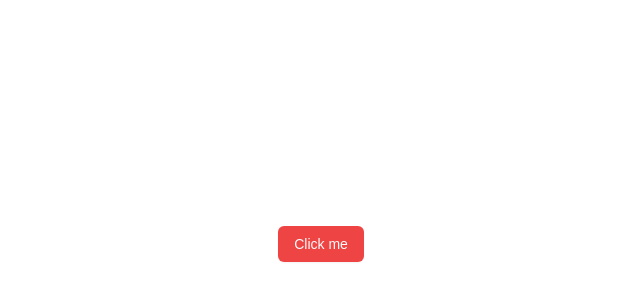
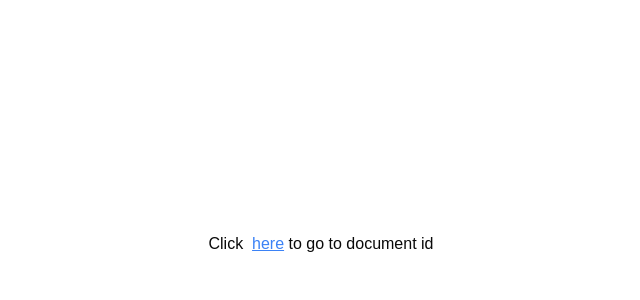
Before and after one commit to Seabass2333/my-doc, a Next.js app: page / in a window 1280 px wide. Shown: the part 156-456 px from the top of the page, without its empty margins (319-959 px from the left). Built offline with nearby package versions, Linux system fonts and the light colour scheme.

Commit message:
feat：add documents folder

```diff
--- /dev/null
+++ b/src/app/documents/[documentId]/page.tsx
@@ -0,0 +1,11 @@
+interface DocumentPageProps {
+  params: Promise<{ documentId: string }>
+}
+
+const DocumentPage = async ({ params }: DocumentPageProps) => {
+  const { documentId } = await params
+
+  return <div>DocumentPage ID: {documentId}</div>
+}
+
+export default DocumentPage
--- /dev/null
+++ b/src/app/documents/layout.tsx
@@ -0,0 +1,9 @@
+interface DocumentsLayoutProps {
+  children: React.ReactNode
+}
+
+const DocumentsLayout = ({ children }: DocumentsLayoutProps) => {
+  return <div>{children}</div>
+}
+
+export default DocumentsLayout
--- /dev/null
+++ b/src/app/documents/page.tsx
@@ -0,0 +1,5 @@
+const DocumentsPage = () => {
+  return <div>DocumentsPage</div>
+}
+
+export default DocumentsPage
--- a/src/app/page.tsx
+++ b/src/app/page.tsx
@@ -1,9 +1,16 @@
-import { Button } from '@/components/ui/button'
+import Link from 'next/link'
 
 export default function Home() {
   return (
-    <main className='flex min-h-screen flex-col items-center justify-center p-24'>
-      <Button variant='destructive'>Click me</Button>
+    <main className='flex min-h-screen items-center justify-center p-24'>
+      Click &nbsp;
+      <Link
+        href='/documents/123'
+        className='text-blue-500 underline'
+      >
+        here
+      </Link>
+      &nbsp;to go to document id
     </main>
   )
 }
```
